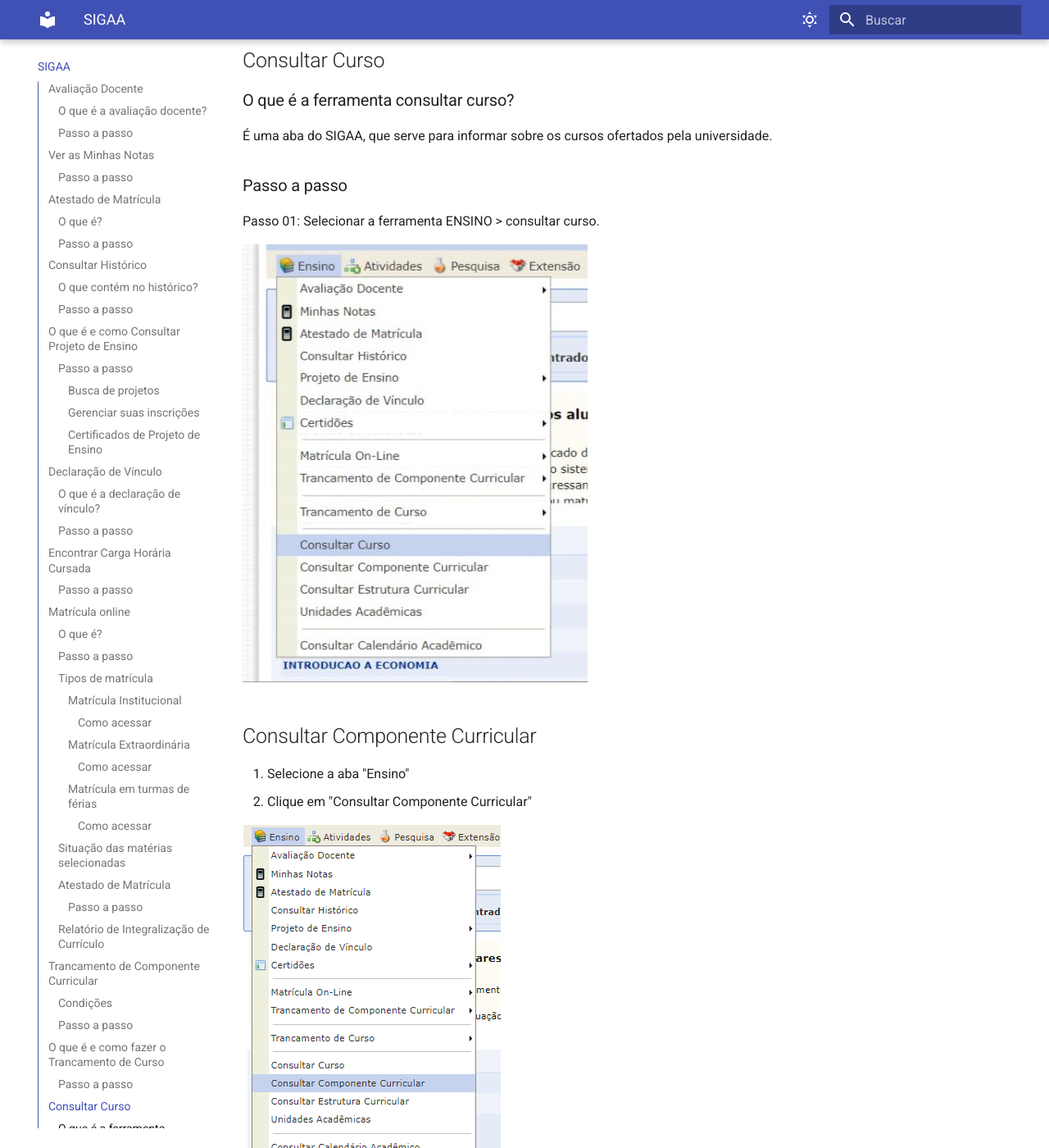
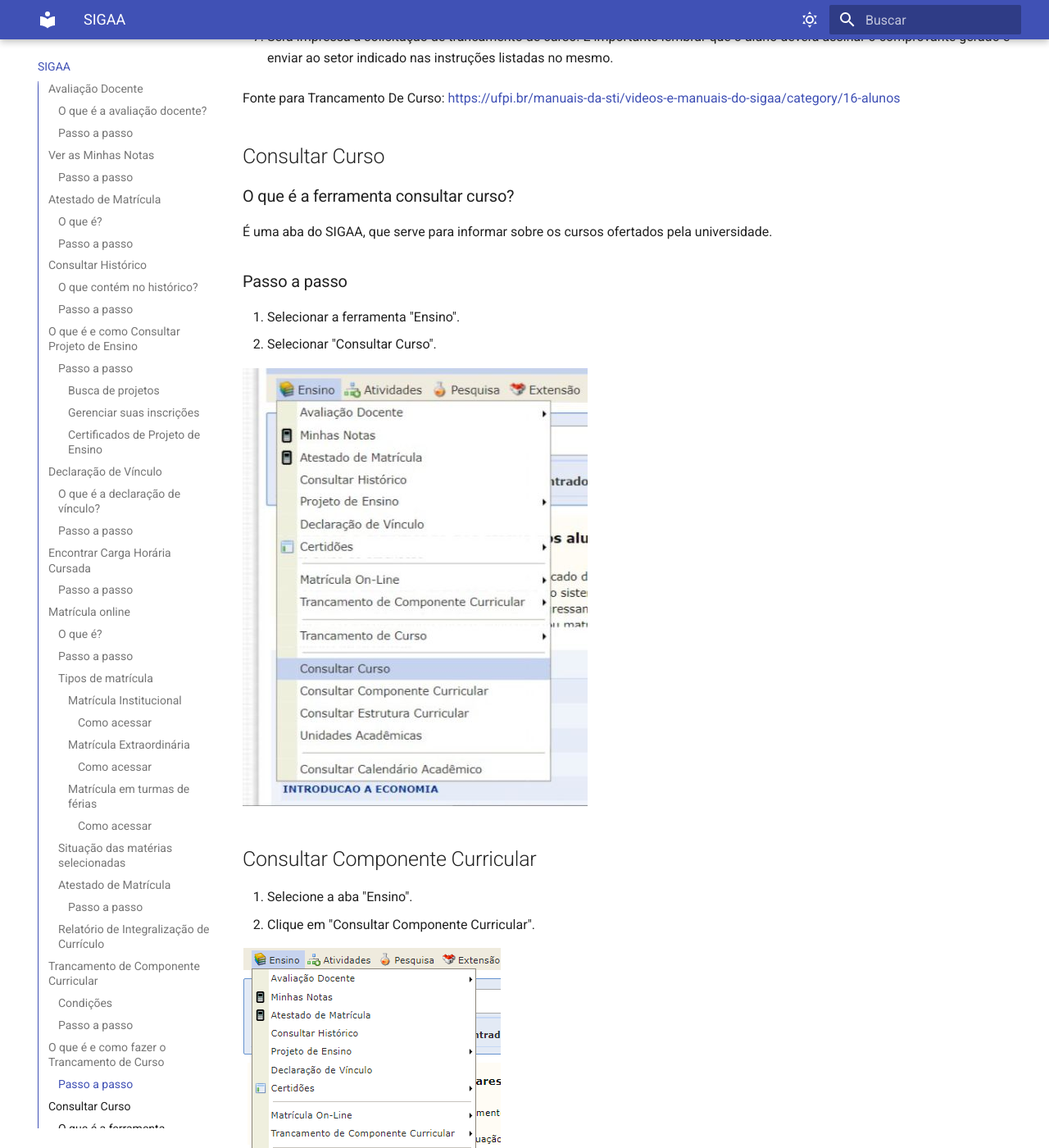
Before and after one commit to maupdoc/Manual-da-CAEPRO, an MkDocs documentation site: the page built from docs/sigaa.md, in a window 1280 px wide and 1400 px high, scrolled down 25956 px. Shown: the whole window at 82% size. Built offline with MkDocs 1.6.1 and Material for MkDocs 9.7.7, drawn with Linux system fonts in a browser that asks for light colours; some of the changed text lies outside the part shown.

Commit message:
Added missing text and some fixes

```diff
--- a/docs/sigaa.md
+++ b/docs/sigaa.md
@@ -145,8 +145,10 @@ exemplo, nome completo, número da matrícula e o curso do graduando.
 
 ### Passo a passo
 
-Passo 01: Selecionar a ferramenta ENSINO \> declaração de vínculo. Logo,
-será gerado um PDF com a declaração.
+1. Selecionar a ferramenta Ensino
+2. Selecionar declaração de vínculo.
+
+Logo,será gerado um PDF com a declaração.
 
 ![Imagem mostrando o item "Declaração de Vínculo selecionado"](./media/image4.jpeg)
 
@@ -355,14 +359,15 @@ pela universidade.
 
 ### Passo a passo
 
-Passo 01: Selecionar a ferramenta ENSINO \> consultar curso.
+1. Selecionar a ferramenta "Ensino".
+2. Selecionar "Consultar Curso".
 
 ![Imagem mostrando o item "Consultar Curso"](./media/image5.jpeg)
 
 ## Consultar Componente Curricular
 
-1. Selecione a aba "Ensino"
-2. Clique em "Consultar Componente Curricular"
+1. Selecione a aba "Ensino".
+2. Clique em "Consultar Componente Curricular".
 
 ![](./media/image15.png)
 
@@ -398,7 +403,7 @@ Nessa opção fica disponível para consulta a Estrutura Curricular.
 
 ### Como acessar
 
-O discente deve ir até a aba '**ensino**' e no fim da aba deve acessar a opção '**Consultar Estrutura Curricular**’.
+O discente deve ir até a aba '**Ensino**' e no fim da aba deve acessar a opção '**Consultar Estrutura Curricular**’.
 
 ![](./media/image48.jpeg)
 
```
Also changed, not shown: other parts of docs/sigaa.md (+2 -0 lines).
